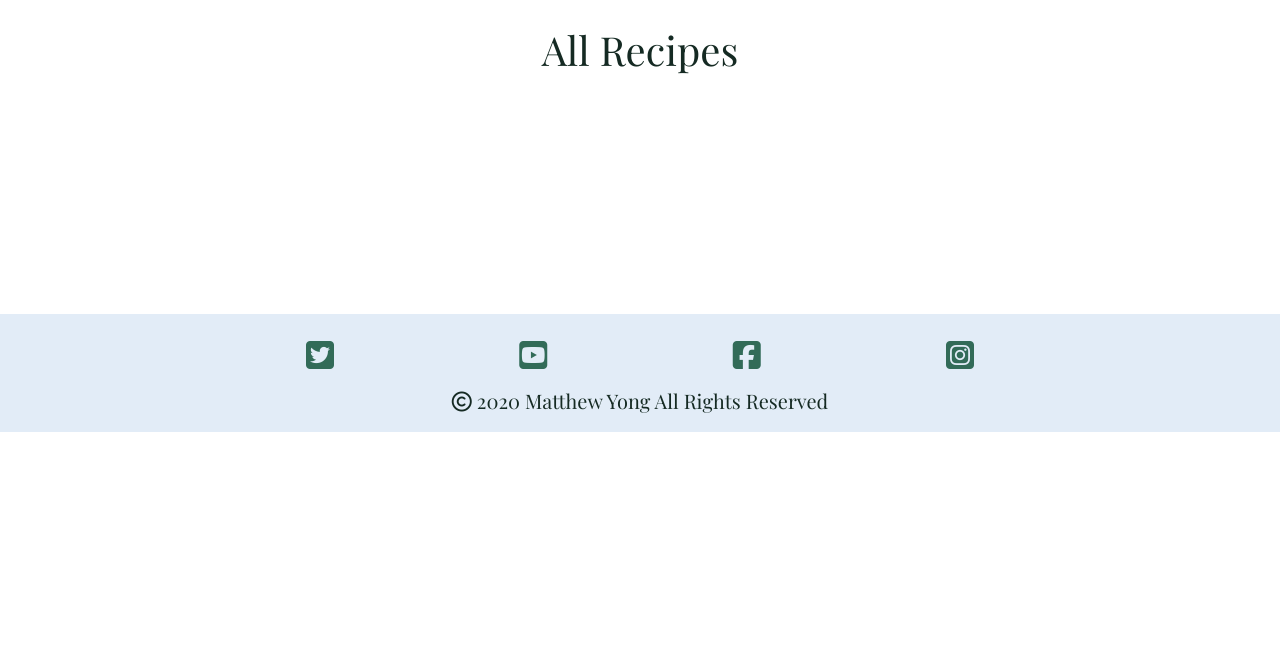
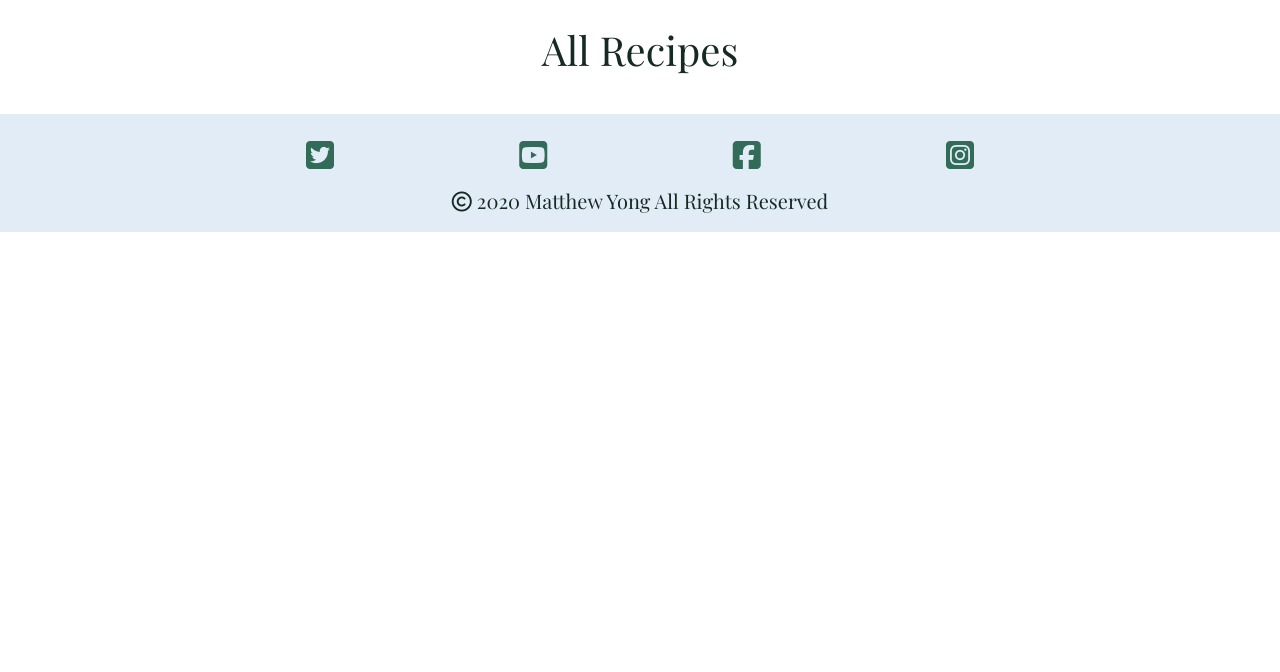
Before and after one commit to MatthewYong/recipes-connected, a Flask app: page /all_recipes in a window 1280 px wide. Shown: the part 86-758 px from the top of the page. Run offline with Flask 2, Linux system fonts and the light colour scheme; data that the repository does not hold is empty; some libraries are stand-ins or nearby versions.

Commit message:
Removed footer top margin in style.css

```diff
--- a/static/css/style.css
+++ b/static/css/style.css
@@ -21,7 +21,6 @@ footer{
     text-align: center;
     position: static;
     padding-top: 1rem;
-    margin-top: 25vh;
 }
 
 .special-font{
```
